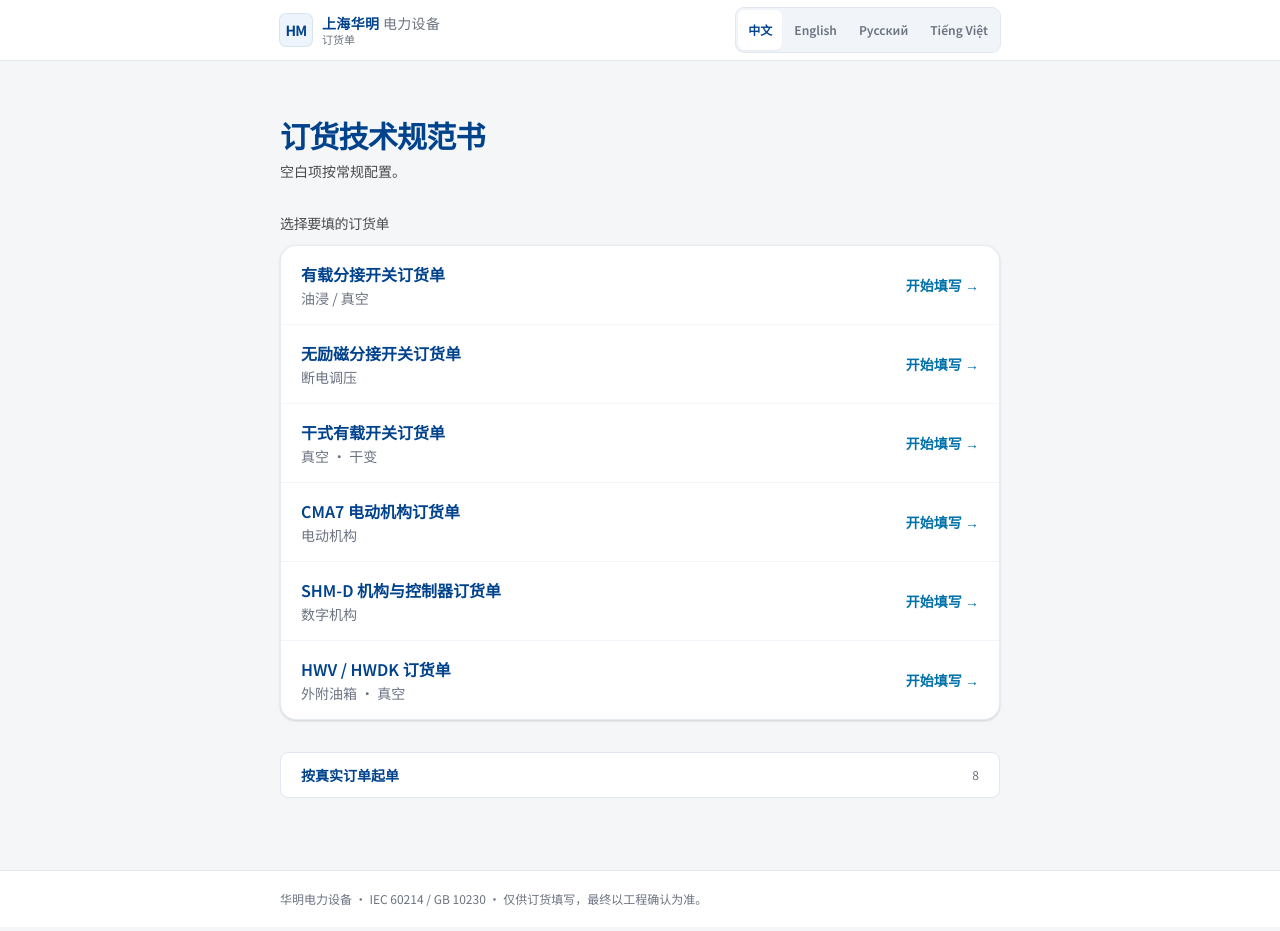
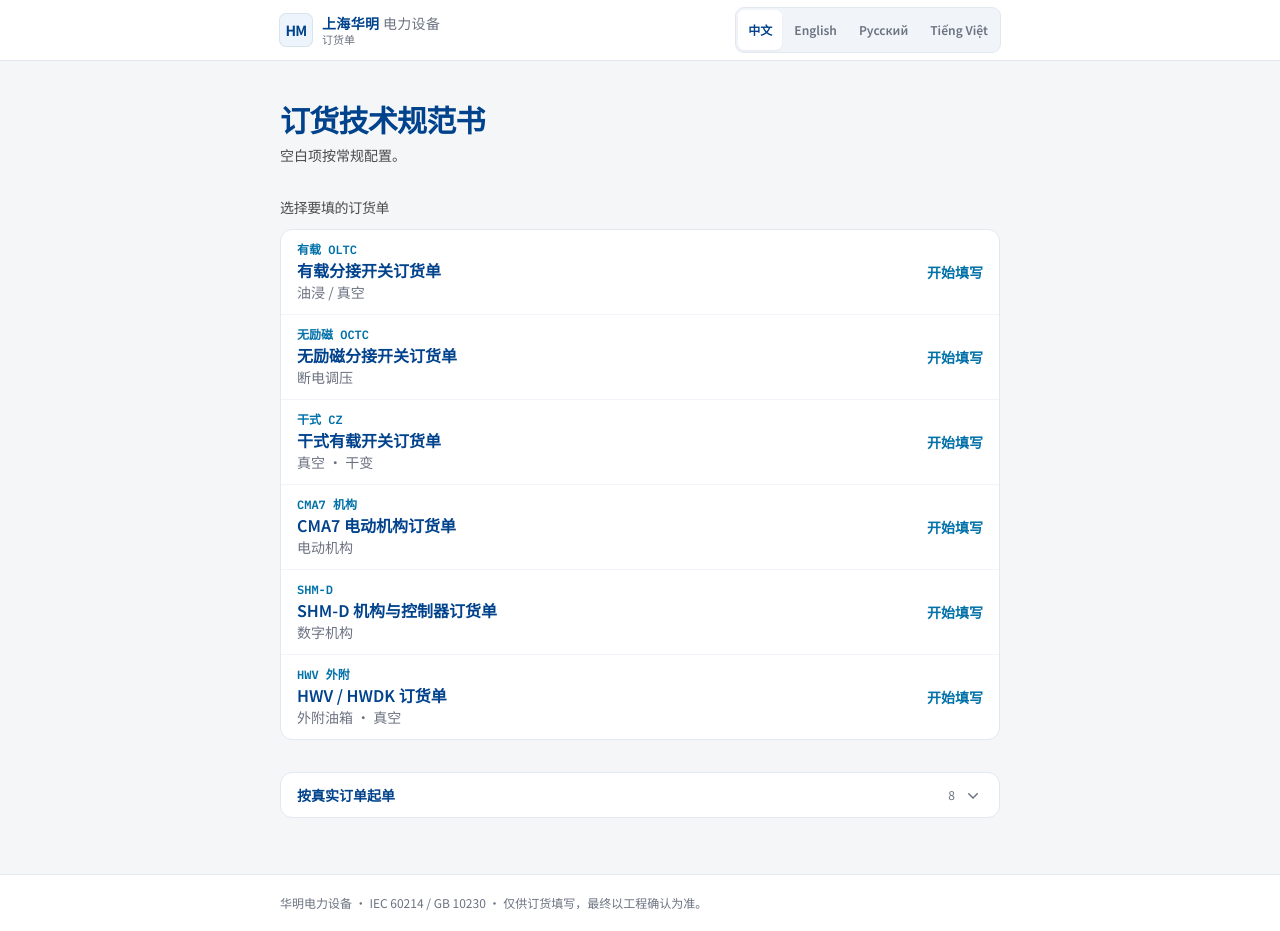
Before and after one commit to erict16/huaming-order-sheet, a Next.js app: page / in a window 1280 px wide. Built offline with nearby package versions, Linux system fonts and the light colour scheme.

Commit message:
Polish home catalog and preset list
Sheet rows show short + tag in one list. Presets stay a closed details
block, as a stacked list instead of clone cards.

```diff
--- a/components/HomePage.tsx
+++ b/components/HomePage.tsx
@@ -11,26 +11,25 @@ export default function HomePage() {
   const { lang } = useLang();
 
   return (
-    <div className="mx-auto max-w-3xl px-4 py-10 sm:px-6 sm:py-14">
-      <h1 className="text-2xl font-bold tracking-tight text-navy sm:text-3xl">
+    <div className="mx-auto max-w-3xl px-4 py-8 sm:px-6 sm:py-10">
+      <h1 className="text-balance text-2xl font-semibold tracking-tight text-navy sm:text-3xl">
         {chromeText("appName", lang)}
       </h1>
-      <p className="mt-2 text-sm text-ink-soft">{chromeText("heroLead", lang)}</p>
-      <h2 className="mt-8 text-sm font-medium text-ink-soft">
-        {chromeText("pickSheet", lang)}
-      </h2>
-      <ul className="card mt-3 divide-y divide-slate-100 overflow-hidden">
+      <p className="mt-2 max-w-prose text-pretty text-sm text-ink-soft">{chromeText("heroLead", lang)}</p>
+      <h2 className="mt-8 text-sm font-medium text-ink-soft">{chromeText("pickSheet", lang)}</h2>
+      <ul className="mt-3 overflow-hidden rounded-xl border border-slate-200 bg-white">
         {SHEETS.map((sheet) => (
-          <li key={sheet.id}>
+          <li key={sheet.id} className="border-t border-slate-100 first:border-t-0">
             <Link
               href={`/sheet/${sheet.id}/`}
-              className="flex items-center justify-between gap-4 px-5 py-4 transition duration-150 hover:bg-navy-50 active:translate-y-px"
+              className="flex min-h-16 items-center gap-4 px-4 py-3 transition-colors duration-150 hover:bg-navy-50 active:translate-y-px focus:outline-none focus-visible:outline focus-visible:outline-2 focus-visible:outline-offset-[-2px] focus-visible:outline-steel"
             >
-              <div>
+              <div className="min-w-0 flex-1">
+                <p className="font-mono text-xs font-semibold text-steel">{t(sheet.meta.short, lang)}</p>
                 <p className="font-semibold text-navy">{t(sheet.meta.title, lang)}</p>
-                <p className="mt-0.5 text-sm text-ink-muted">{t(sheet.meta.tag, lang)}</p>
+                <p className="text-sm text-ink-muted">{t(sheet.meta.tag, lang)}</p>
               </div>
-              <span className="text-sm font-semibold text-steel">{chromeText("start", lang)} →</span>
+              <span className="shrink-0 text-sm font-semibold text-steel">{chromeText("start", lang)}</span>
             </Link>
           </li>
         ))}
--- a/components/PresetPicker.tsx
+++ b/components/PresetPicker.tsx
@@ -1,11 +1,17 @@
 "use client";
 
 import Link from "next/link";
-import { ArrowRightIcon } from "@heroicons/react/20/solid";
+import { ChevronDownIcon } from "@heroicons/react/20/solid";
 import { t } from "@/lib/copy";
 import { chromeText } from "@/lib/i18n";
 import { ORDER_PRESETS, type OrderPreset } from "@/lib/presets";
 import { useLang } from "@/lib/useLang";
+
+function familyLabel(family: string): string {
+  if (family === "CV2") return "CV2 / VCV";
+  if (family === "CM2") return "CM2 / VCM";
+  return family;
+}
 
 export default function PresetPicker({
   onApply,
@@ -19,34 +25,35 @@ export default function PresetPicker({
   if (!presets.length) return null;
 
   return (
-    <details className="mb-4 rounded-lg border border-slate-200 bg-white">
-      <summary className="cursor-pointer list-none px-5 py-3 text-sm font-semibold text-navy marker:content-none [&::-webkit-details-marker]:hidden">
-        <span className="flex items-center justify-between gap-3">
-          <span>{chromeText("presets", lang)}</span>
-          <span className="text-xs font-normal text-ink-muted">{presets.length}</span>
+    <details className="group mb-4 rounded-xl border border-slate-200 bg-white">
+      <summary className="flex min-h-11 cursor-pointer list-none items-center justify-between gap-3 px-4 py-2.5 text-sm font-semibold text-navy marker:content-none focus:outline-none focus-visible:outline focus-visible:outline-2 focus-visible:outline-offset-2 focus-visible:outline-steel [&::-webkit-details-marker]:hidden">
+        <span>{chromeText("presets", lang)}</span>
+        <span className="flex items-center gap-2">
+          <span className="tabular-nums text-xs font-normal text-ink-muted">{presets.length}</span>
+          <ChevronDownIcon className="size-5 text-ink-muted transition-transform duration-150 group-open:rotate-180" aria-hidden="true" />
         </span>
       </summary>
-      <p className="px-5 pb-2 text-sm text-ink-muted">{chromeText("presetsHint", lang)}</p>
-      <ul className="grid gap-3 px-5 pb-5 sm:grid-cols-2">
+      <p className="px-4 pb-2 text-sm text-ink-muted">{chromeText("presetsHint", lang)}</p>
+      <ul className="divide-y divide-slate-100 border-t border-slate-100">
         {presets.map((preset) => {
           const body = (
             <>
-              <div className="flex items-start justify-between gap-3">
-                <span className="inline-flex items-center rounded-md bg-navy/10 px-2 py-0.5 text-xs font-semibold text-navy ring-1 ring-inset ring-navy/15">
-                  {preset.family}
-                  {preset.family === "CV2" ? " / VCV" : preset.family === "CM2" ? " / VCM" : ""}
+              <span className="w-[4.75rem] shrink-0 font-mono text-xs font-semibold leading-5 text-navy">
+                {familyLabel(preset.family)}
+              </span>
+              <span className="min-w-0 flex-1 text-left">
+                <span className="block font-semibold text-navy">{t(preset.title, lang)}</span>
+                <span className="mt-0.5 block text-sm leading-relaxed text-ink-muted">
+                  {t(preset.blurb, lang)}
                 </span>
-                <span className="inline-flex size-7 items-center justify-center rounded-full bg-steel/10 text-steel">
-                  <ArrowRightIcon className="size-4" />
-                </span>
-              </div>
-              <p className="mt-2 font-semibold text-navy">{t(preset.title, lang)}</p>
-              <p className="mt-1 text-sm leading-relaxed text-ink-muted">{t(preset.blurb, lang)}</p>
-              <p className="mt-3 text-sm font-semibold text-steel">{chromeText("presetApply", lang)}</p>
+              </span>
+              <span className="shrink-0 self-center text-sm font-semibold text-steel">
+                {chromeText("presetApply", lang)}
+              </span>
             </>
           );
           const cls =
-            "block h-full w-full rounded-xl bg-white p-4 text-left shadow-sm ring-1 ring-slate-200/80 transition hover:shadow-card hover:ring-steel/40 focus:outline-none focus-visible:outline-2 focus-visible:outline-offset-2 focus-visible:outline-steel";
+            "flex w-full items-start gap-3 px-4 py-3.5 text-left transition-colors duration-150 hover:bg-navy-50 active:translate-y-px focus:outline-none focus-visible:outline focus-visible:outline-2 focus-visible:outline-offset-[-2px] focus-visible:outline-steel";
           return (
             <li key={preset.id}>
               {onApply ? (
```
